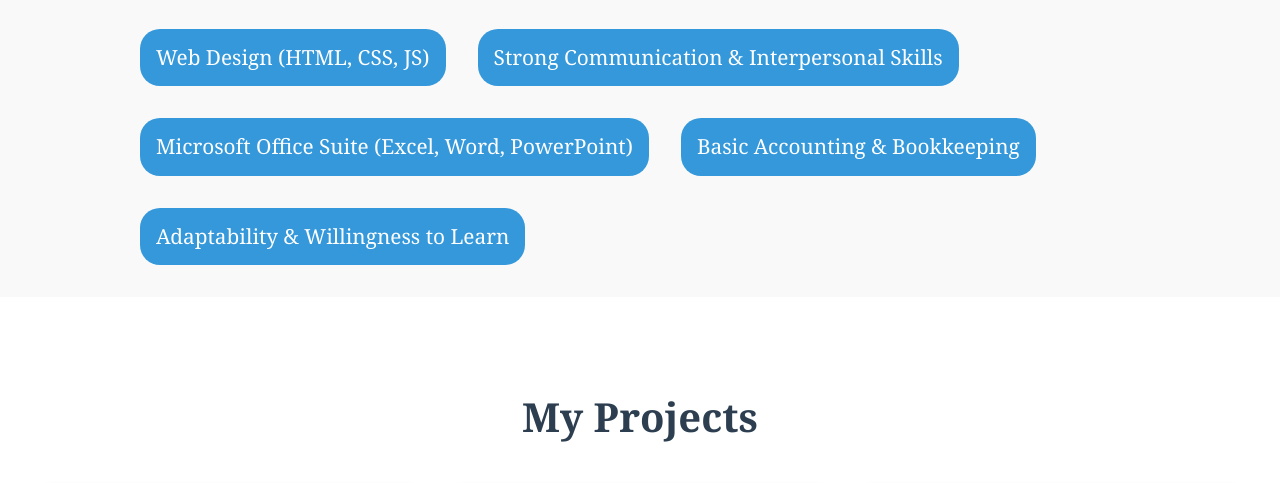
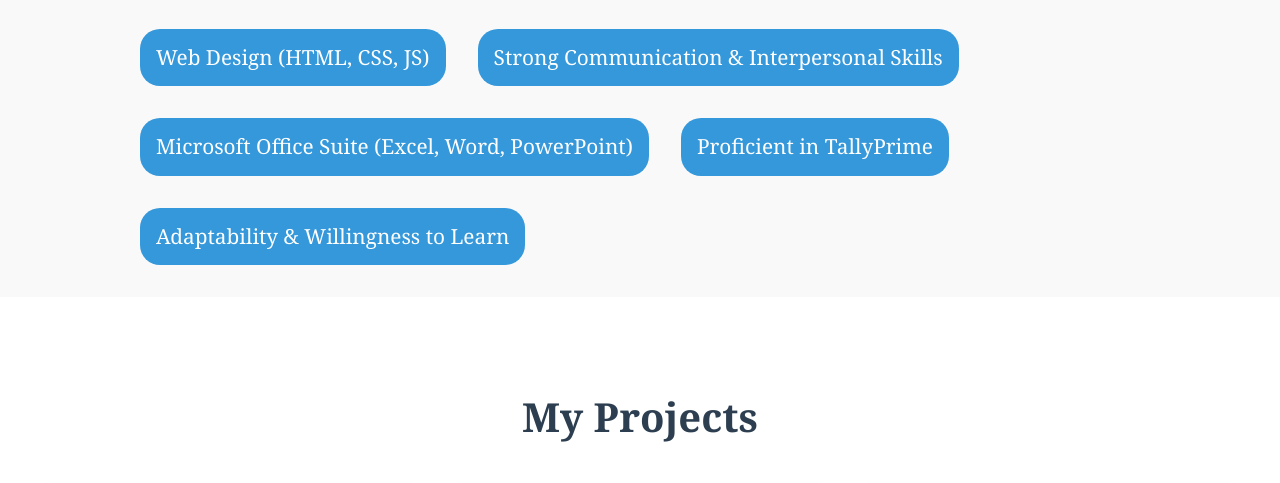
Before and after one commit to Froxxtt-dev/Portfolio1, a plain HTML site: page index.html in a window 1280 px wide. Shown: the part 2061-2544 px from the top of the page. Drawn offline with Linux system fonts and the light colour scheme.

Commit message:
Update index.html

```diff
--- a/index.html
+++ b/index.html
@@ -41,7 +41,7 @@
                      <li>Adobe Photoshop</li><li>Web Design (HTML, CSS, JS)</li>
                     <li>Strong Communication & Interpersonal Skills</li>
                     <li>Microsoft Office Suite (Excel, Word, PowerPoint)</li>
-                    <li>Basic Accounting & Bookkeeping</li>
+                    <li>Proficient in TallyPrime</li>
                     <li>Adaptability & Willingness to Learn</li>
 
                 </ul>
```
